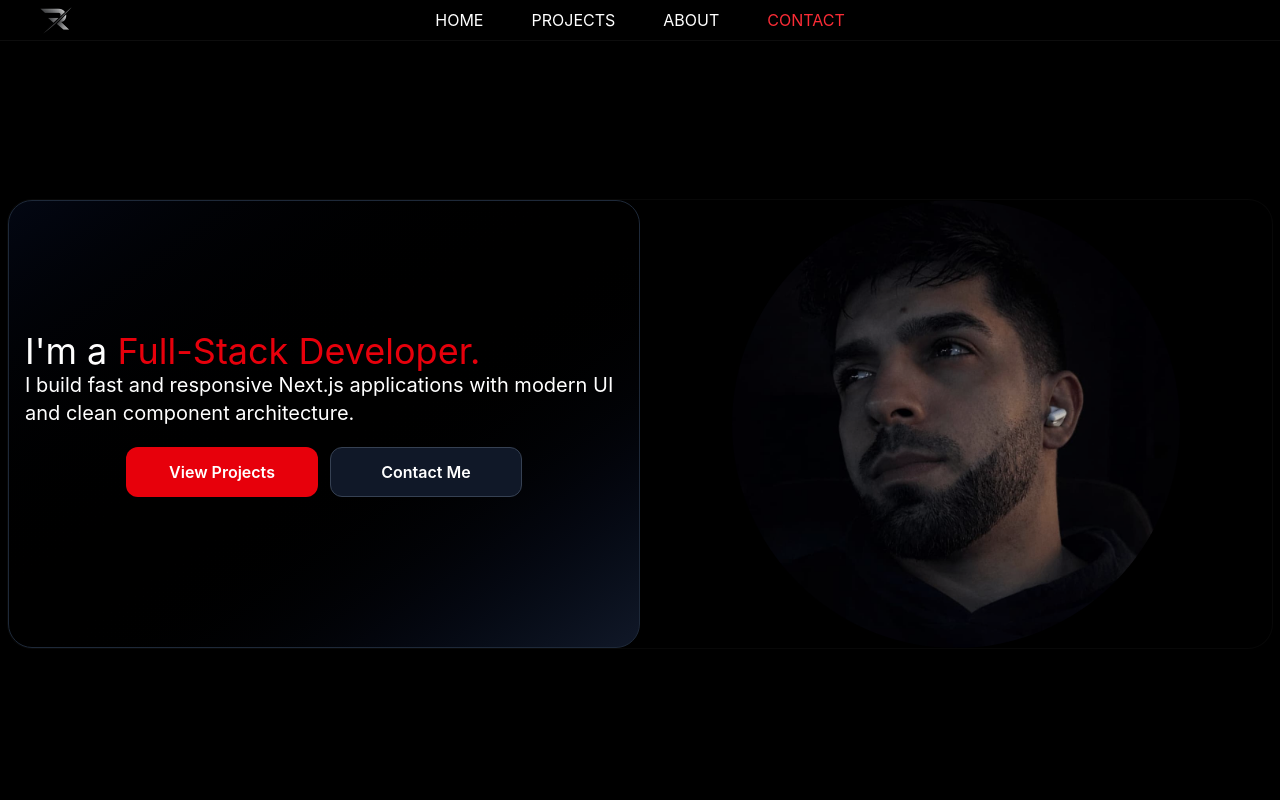
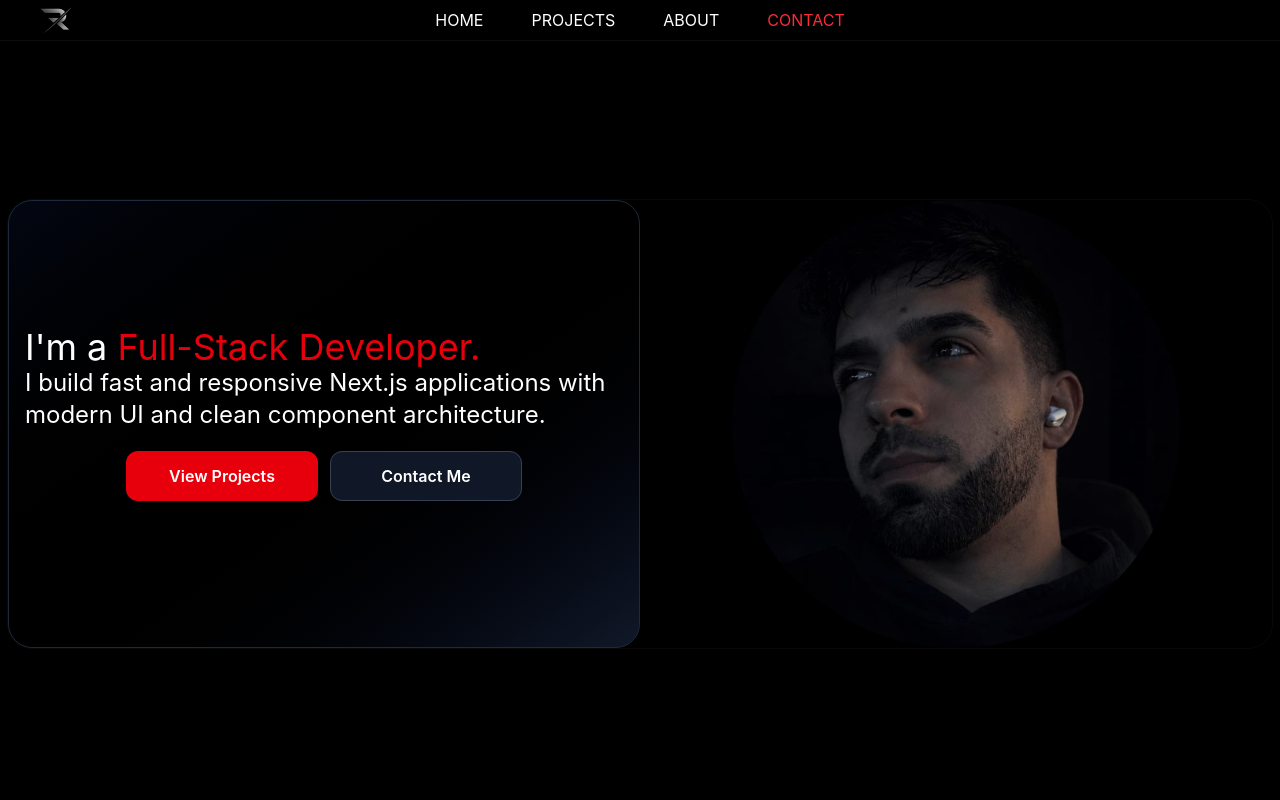
Before and after one commit to ReySlash/Portfolio_landing_page, a React (Vite) app: page / in a window 1280 px wide. Shown: the top 800 px of the page. Built offline with nearby package versions, Linux system fonts and the light colour scheme.

Commit message:
improved responsive text in hero section

```diff
--- a/src/components/Hero.tsx
+++ b/src/components/Hero.tsx
@@ -12,7 +12,7 @@ function Hero() {
           <h1 className="text-left text-2xl lg:text-4xl">
             I'm a <span className="text-red-600">Full-Stack Developer.</span>
           </h1>
-          <h3 className="text-left text-xl">
+          <h3 className="text-left text-xl lg:text-2xl">
             I build fast and responsive Next.js applications with modern UI and
             clean component architecture.
           </h3>
```
